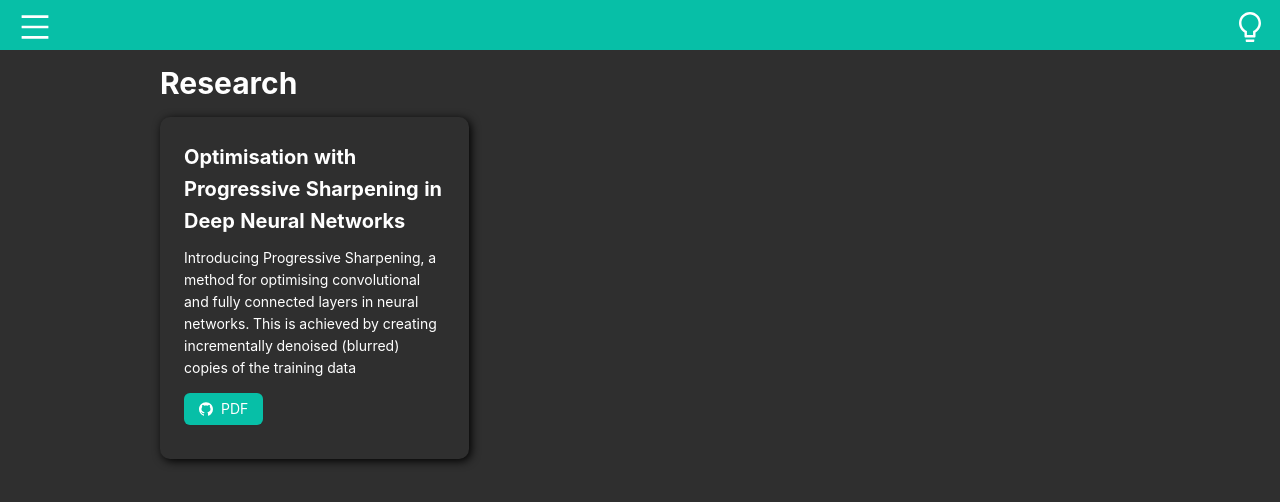
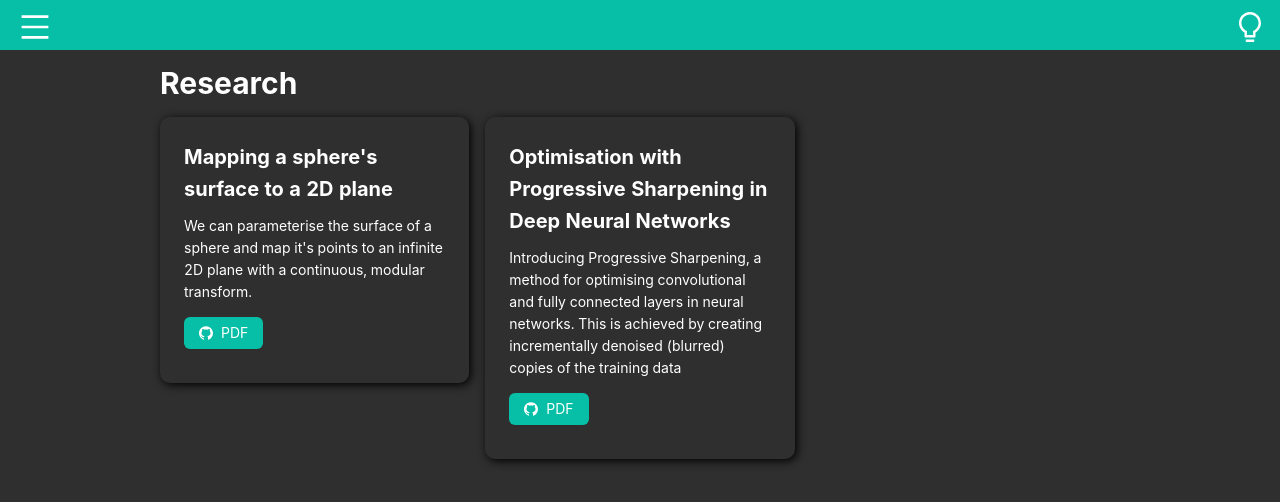
Before and after one commit to sahil3Vedi/personal-website, a Next.js app: page /research in a window 1280 px wide. Shown: the top 502 px of the page. Built offline with nearby package versions, Linux system fonts and the light colour scheme.

Commit message:
fixed karma

```diff
--- a/pages/index.tsx
+++ b/pages/index.tsx
@@ -163,7 +163,6 @@ const IndexPage = () => {
                       </div>
                       <div>
                           <p className="sectionHeader">Interests</p>
-                          <p className={HomeStyles.about}>Here's a few things that make my head turn</p>
                           <div>{interests.map((t, count) => <Tag style={{fontSize:"20px",padding:"5px",margin:"5px"}} color="gray" key={count}>{t}</Tag>)}</div>
                         </div>
                   </div>
--- a/pages/research.tsx
+++ b/pages/research.tsx
@@ -8,6 +8,16 @@ import Navbar from '../components/navbar'
 import { useDarkModeContext } from '../context/darkMode'
 
 const projects = [
+    {
+        title: "Mapping a sphere's surface to a 2D plane",
+        description: "We can parameterise the surface of a sphere and map it's points to an infinite 2D plane with a continuous, modular transform.",
+        features: [],
+        learning:"",
+        tags: ["Neural Networks", "Signal Processing", "Supervised Learning"],
+        github: "https://github.com/sahil3Vedi/Face-Generator",
+        gallery: [],
+        pdf: "abc"
+    },
     {
         title: "Optimisation with Progressive Sharpening in Deep Neural Networks",
         description: "Introducing Progressive Sharpening, a method for optimising convolutional and fully connected layers in neural networks. This is achieved by creating incrementally denoised (blurred) copies of the training data",
```
Also changed, not shown: articles/articles.content.json (+26 -0 lines).
